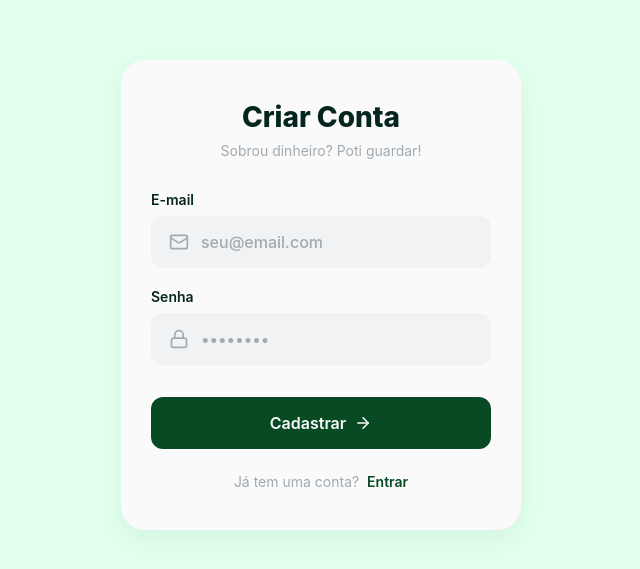
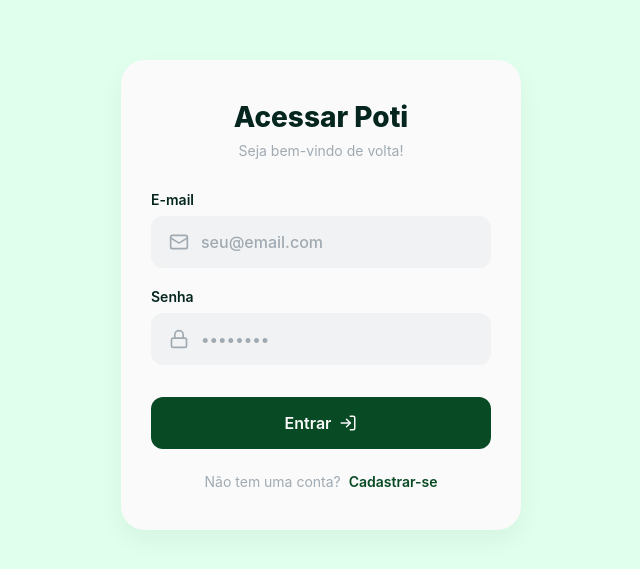
Before and after one commit to KaichCosta/poti-gestao-financeira, a React (Vite) app in the folder frontend/: page / in a window 1280 px wide. Shown: the part 105-674 px from the top of the page, without its empty margins (319-959 px from the left). Built offline with nearby package versions, Linux system fonts and the light colour scheme.

Commit message:
Criado frontend login

```diff
--- a/frontend/src/App.jsx
+++ b/frontend/src/App.jsx
@@ -1,9 +1,9 @@
 import React from 'react';
-import Cadastro from "./components/Cadastro/Cadastro";
+import Login from "./components/Login/Login";
 
 function App() {
   return (
-    <Cadastro/>
+    <Login/>
   );
 }
 
--- a/frontend/src/components/Cadastro/Login.jsx
+++ b/frontend/src/components/Login/Login.jsx
@@ -1,25 +1,24 @@
 import React, { useState } from "react";
-import { Mail, Lock, ArrowRight } from "lucide-react";
-import * as C from "./styles"; // Importa todos os styled-components de forma limpa
+import { Mail, Lock, LogIn } from "lucide-react";
+import * as C from "./styles";
 
-export default function Cadastro() {
+export default function Login() {
   const [email, setEmail] = useState("");
   const [senha, setSenha] = useState("");
 
   const lidarComLogin = (e) => {
     e.preventDefault();
-    console.log("Dados enviados:", { email, senha });
+    console.log("Tentativa de login capturada no front:", { email, senha });
   };
 
   return (
     <C.TelaContainer>
-      <C.CardCadastro>
+      <C.CardLogin>
         <C.Cabecalho>
-          <h1>Criar Conta</h1>
-          <p>Sobrou dinheiro? Poti guardar!</p>
+          <h1>Acessar Poti</h1>
+          <p>Seja bem-vindo de volta!</p>
         </C.Cabecalho>
-
-        <C.Formulario onSubmit={lidarComCadastro}>
+        <C.Formulario onSubmit={lidarComLogin}>
           <C.InputGrupo>
             <label>E-mail</label>
             <C.InputContainer>
@@ -49,14 +48,15 @@
           </C.InputGrupo>
 
           <C.BotaoEnviar type="submit">
-            Cadastrar <ArrowRight size={18} />
+            Entrar <LogIn size={18} />
           </C.BotaoEnviar>
         </C.Formulario>
 
         <C.LinkAlternativo>
-          Já tem uma conta? <span>Entrar</span>
+          Não tem uma conta? <span>Cadastrar-se</span>
         </C.LinkAlternativo>
-      </C.CardCadastro>
+
+      </C.CardLogin>
     </C.TelaContainer>
   );
 }
--- /dev/null
+++ b/frontend/src/components/Login/styles.js
@@ -0,0 +1,138 @@
+import styled from "styled-components";
+
+export const TelaContainer = styled.div`
+  display: flex;
+  justify-content: center;
+  align-items: center;
+  min-height: 100vh;
+  padding: 20px;
+  background-color: ${(props) => props.theme.colors.planoDeFundo};
+`;
+
+export const CardLogin = styled.div`
+  background-color: ${(props) => props.theme.colors.branco};
+  padding: 40px 30px;
+  border-radius: 24px;
+  width: 100%;
+  max-width: 400px;
+  box-shadow: 0 10px 25px
+   rgba(4, 38, 30, 0.05);
+  display: flex;
+  flex-direction: column;
+  align-items: center;
+`;
+
+export const Cabecalho = styled.div`
+  text-align: center;
+  margin-bottom: 32px;
+
+  h1 {
+    font-size: 28px;
+    color: ${(props) => props.theme.colors.TextoPrimario};
+    font-weight: 800;
+    margin-bottom: 8px;
+  }
+
+  p {
+    font-size: 14px;
+    color: ${(props) => props.theme.colors.cinza};
+  }
+`;
+
+export const Formulario = styled.form`
+  width: 100%;
+  display: flex;
+  flex-direction: column;
+  gap: 20px;
+`;
+
+export const InputGrupo = styled.div`
+  display: flex;
+  flex-direction: column;
+  gap: 8px;
+
+  label {
+    font-size: 14px;
+    font-weight: 600;
+    color: ${(props) => props.theme.colors.TextoPrimario};
+  }
+`;
+
+export const InputContainer = styled.div`
+  display: flex;
+  align-items: center;
+  background-color: rgba(160, 170, 178, 0.1);
+  border: 2px solid transparent;
+  border-radius: 12px;
+  padding: 0 16px;
+  height: 52px;
+  transition: all 0.2s ease-in-out;
+
+  svg {
+    color: ${(props) => props.theme.colors.cinza};
+    margin-right: 12px;
+  }
+
+  &:focus-within {
+    border-color: ${(props) => props.theme.colors.TextoPrimario};
+    background-color: ${(props) => props.theme.colors.branco};
+
+    svg {
+      color: ${(props) => props.theme.colors.TextoPrimario};
+    }
+  }
+`;
+
+export const InputReal = styled.input`
+  flex: 1;
+  height: 100%;
+  background: transparent;
+  color: ${(props) => props.theme.colors.TextoPrimario};
+  font-size: 16px;
+  font-weight: 500;
+
+  &::placeholder {
+    color: ${(props) => props.theme.colors.cinza};
+  }
+`;
+
+export const BotaoEnviar = styled.button`
+  display: flex;
+  justify-content: center;
+  align-items: center;
+  gap: 8px;
+  width: 100%;
+  height: 52px;
+  background-color: ${(props) => props.theme.colors.sucesso};
+  color: ${(props) => props.theme.colors.branco};
+  font-size: 16px;
+  font-weight: 600;
+  border-radius: 12px;
+  margin-top: 12px;
+
+  &:hover {
+    background-color: ${(props) => props.theme.colors.TextoPrimario};
+    transform: translateY(-1px);
+  }
+
+  &:active {
+    transform: translateY(1px);
+  }
+`;
+
+export const LinkAlternativo = styled.p`
+  font-size: 14px;
+  margin-top: 24px;
+  color: ${(props) => props.theme.colors.cinza};
+
+  span {
+    color: ${(props) => props.theme.colors.sucesso};
+    font-weight: 600;
+    cursor: pointer;
+    margin-left: 4px;
+
+    &:hover {
+      text-decoration: underline;
+    }
+  }
+`;
```
Also changed, not shown: frontend/src/components/Cadastro/Login/Login.jsx (deleted), frontend/src/components/Cadastro/Login/styles.js (deleted).
